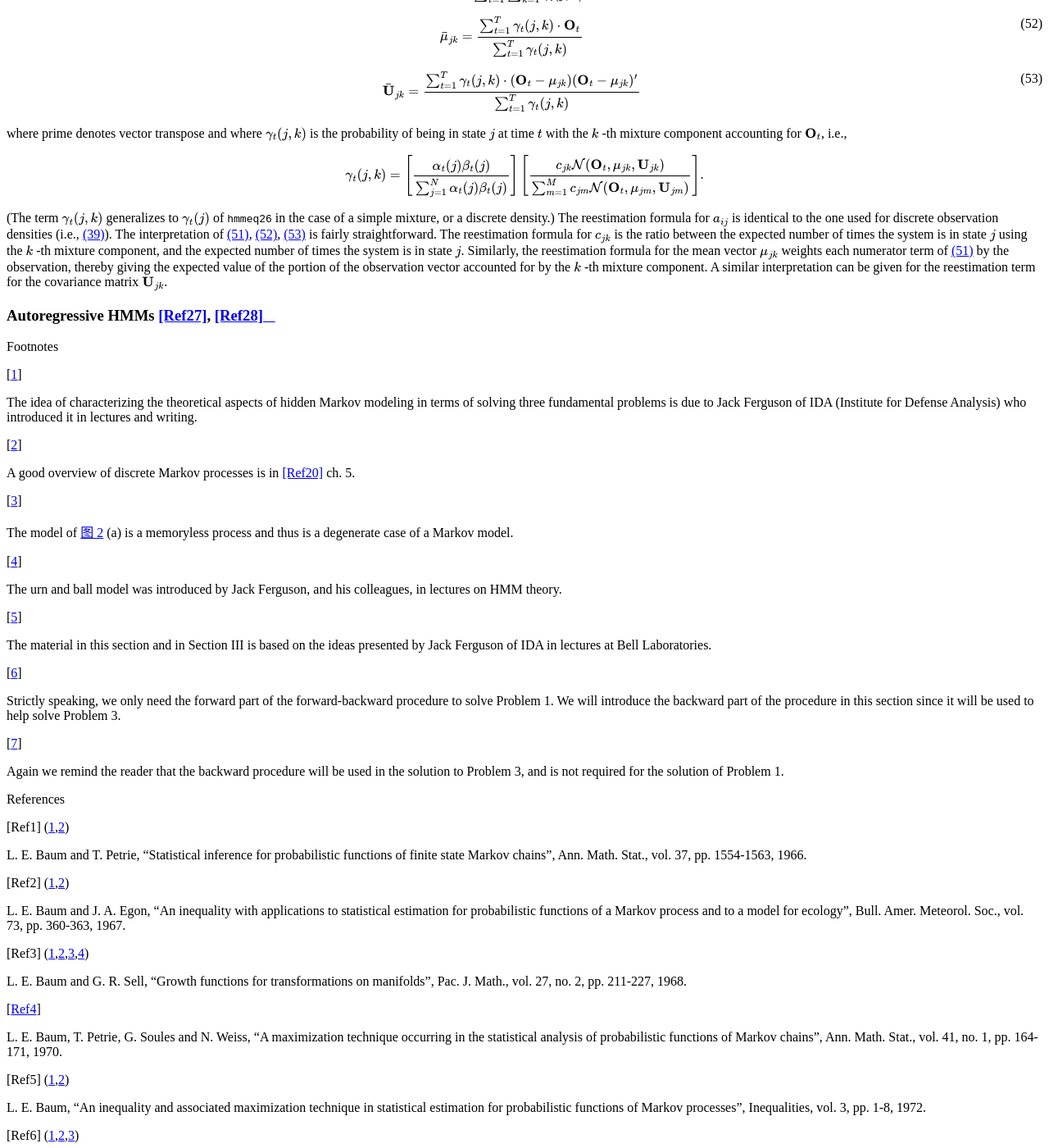
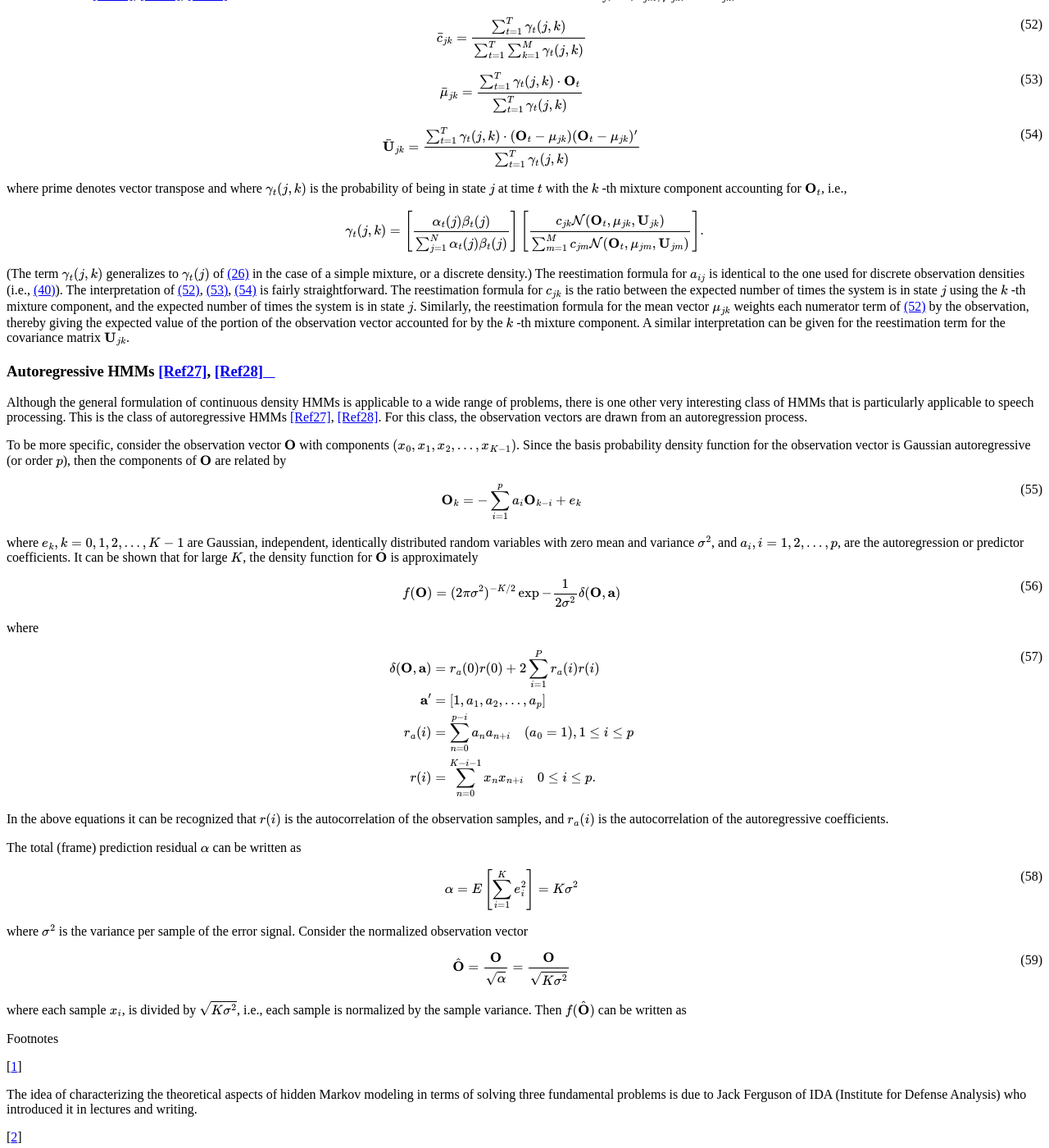
Before and after one commit to ufengger/bibtex-all, a Sphinx documentation site: the page built from docs/Rabiner_tutor_HMM.rst, in a window 1280 px wide and 1400 px high, scrolled down 16267 px. Shown: the whole window at 82% size. Built offline with Sphinx 7.4.7 and the Read the Docs theme 2.0.0, drawn with Linux system fonts in a browser that asks for light colours; some of the changed text lies outside the part shown.

Commit message:
autoregression

```diff
--- a/docs/Rabiner_tutor_HMM.rst
+++ b/docs/Rabiner_tutor_HMM.rst
@@ -750,6 +750,15 @@ criterion maximizes the expected number of correct individual states. To
 implement this solution to Problem 2, we define the variable
 
 .. math::
+   \gamma_t(i) = P(q_t = S_i \mid \mathcal{O}, \lambda)
+   :label: hmmeq26
+
+i.e., the probability of being in state :math:`S_i` at time :math:`t`, given the
+observation sequence :math:`\mathcal{O}`, and the model :math:`\lambda`.
+Equation :eq:`hmmeq26` can be expressed simply in terms of the forward-backward
+variables, i.e.,
+
+.. math::
    \gamma_t(i) = \dfrac{\alpha_t(i) \beta_t(i)}{P(\mathcal{O} \mid \lambda)}
    = \dfrac{\alpha_t(i) \beta_t(i)}{\sum_{i=1}^N \alpha_t(i) \beta_t(i)}
    :label: hmmeq27
@@ -1209,6 +1218,64 @@ reestimation term for the covariance matrix :math:`\mathbf{U}_{jk}`.
 Autoregressive HMMs [Ref27]_, [Ref28]_
 ~~~~~~~~~~~~~~~~~~~~~~~~~~~~~~~~~~~~~~
 
+Although the general formulation of continuous density HMMs is applicable to a
+wide range of problems, there is one other very interesting class of HMMs that
+is particularly applicable to speech processing. This is the class of
+autoregressive HMMs [Ref27]_, [Ref28]_. For this class, the observation vectors
+are drawn from an autoregression process.
+
+To be more specific, consider the observation vector :math:`\mathbf{O}` with
+components :math:`(x_0, x_1, x_2, \ldots, x_{K-1})`. Since the basis probability
+density function for the observation vector is Gaussian autoregressive (or order
+:math:`p`), then the components of :math:`\mathbf{O}` are related by
+
+.. math::
+   \mathbf{O}_k = - \sum_{i = 1}^p a_i \mathbf{O}_{k - i} + e_k
+   :label: hmmeq55
+
+where :math:`e_k, k = 0, 1, 2, \ldots, K - 1` are Gaussian, independent,
+identically distributed random variables with zero mean and variance
+:math:`\sigma^2`, and :math:`a_i, i = 1, 2, \ldots, p`, are the autoregression
+or predictor coefficients. It can be shown that for large :math:`K`, the density
+function for :math:`\mathbf{O}` is approximately
+
+.. math::
+   f(\mathbf{O}) = (2 \pi \sigma^2)^{-K/2} \exp{-\dfrac{1}{2 \sigma^2} \delta(\mathbf{O}, \mathbf{a})}
+   :label: hmmeq56
+
+where
+
+.. math::
+   \delta(\mathbf{O}, \mathbf{a}) &= r_a(0) r(0) + 2 \sum_{i = 1}^P r_a(i) r(i) \\
+   \mathbf{a}^{\prime} &= [1, a_1, a_2, \ldots, a_p] \\
+   r_a(i) &= \sum_{n = 0}^{p - i} a_n a_{n + i} \quad (a_0 = 1), 1 \leq i \leq p \\
+   r(i) &= \sum_{n = 0}^{K-i-1} x_n x_{n + i} \quad 0 \leq i \leq p.
+   :label: hmmeq 57
+
+In the above equations it can be recognized that :math:`r(i)` is the
+autocorrelation of the observation samples, and :math:`r_a(i)` is the
+autocorrelation of the autoregressive coefficients.
+
+The total (frame) prediction residual :math:`\alpha` can be written as
+
+.. math::
+   \alpha = E\left[
+   \sum_{i = 1}^K e_i^2
+   \right]
+   = K \sigma^2
+   :label: hmmeq58
+
+where :math:`\sigma^2` is the variance per sample of the error signal. Consider
+the normalized observation vector
+
+.. math::
+   \hat{\mathbf{O}} = \dfrac{\mathbf{O}}{\sqrt{\alpha}} = \dfrac{\mathbf{O}}{\sqrt{K \sigma^2}}
+   :label: hmmeq59
+
+where each sample :math:`x_i`, is divided by :math:`\sqrt{K \sigma^2}`, i.e.,
+each sample is normalized by the sample variance. Then
+:math:`f(\hat{\mathbf{O}})` can be written as
+
 .. rubric:: Footnotes
 
 .. [#hmm1] The idea of characterizing the theoretical aspects of hidden Markov
```
